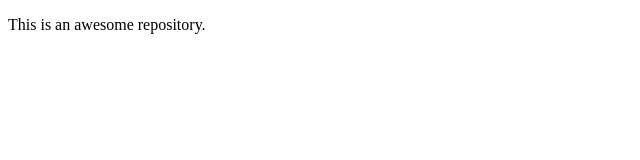
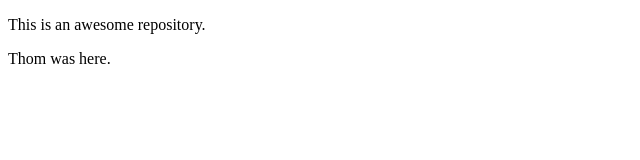
Before and after one commit to jlandry/gitfun, a plain HTML site: page index.html in a window 1280 px wide. Shown: the full height of the page, 0-640 px from the left. Drawn offline with Linux system fonts and the light colour scheme.

Commit message:
Graffiti in index.

```diff
--- a/index.html
+++ b/index.html
@@ -6,5 +6,6 @@
 </head>
 <body>
 	<p>This is an awesome repository.</p>
+  <p>Thom was here.</p>
 </body>
 </html>
```
